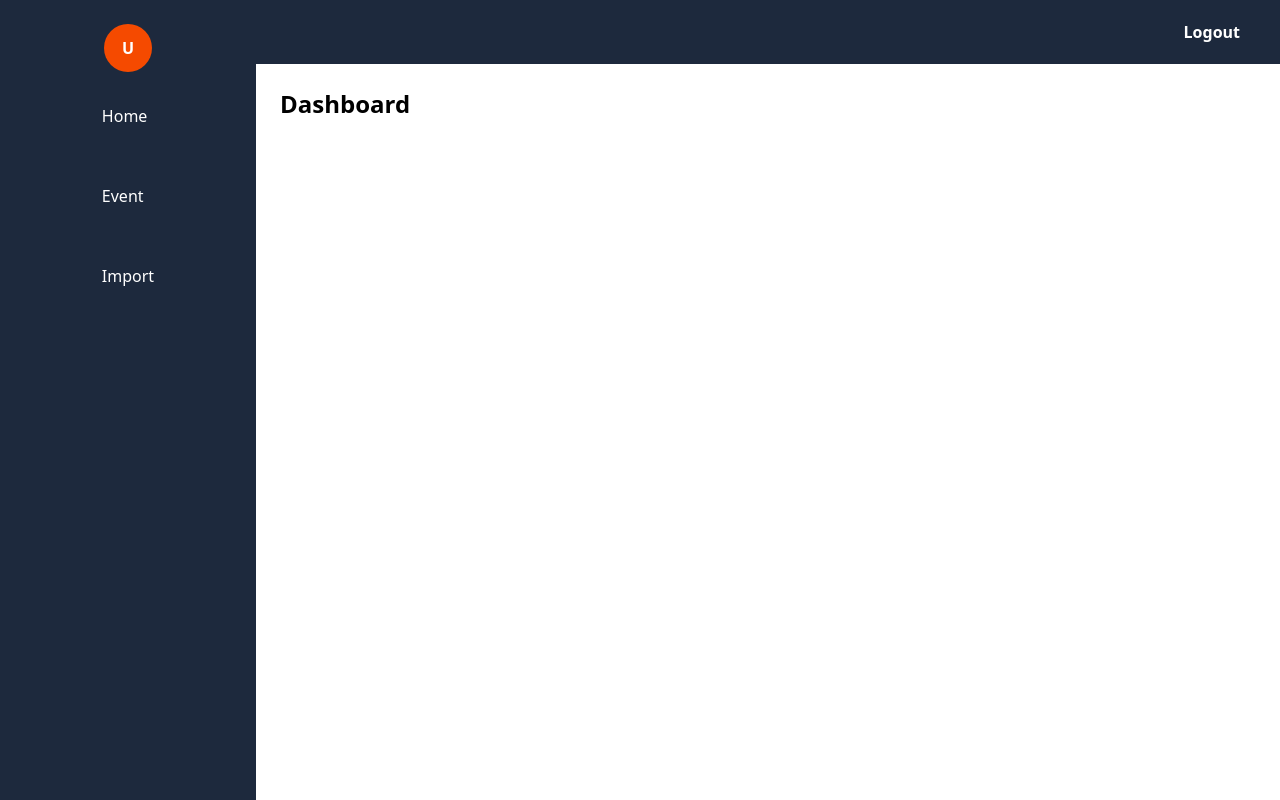
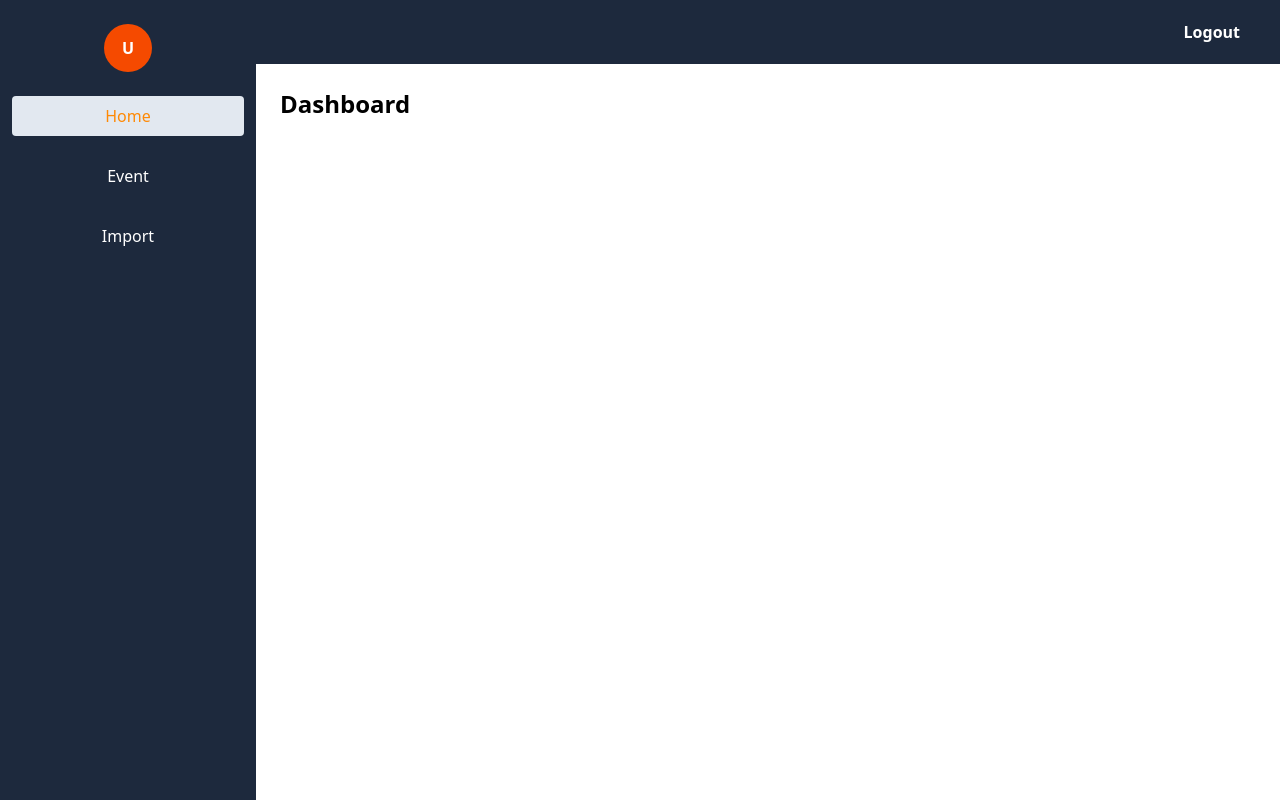
Before and after one commit to koiraladarwin/ecmsadminpage, a React (Vite) app: page / in a window 1280 px wide. Built offline with nearby package versions, Linux system fonts and the light colour scheme.

Commit message:
refactor: remake the taskbar links css

```diff
--- a/src/features/events/dashboard/components/TaskBar.jsx
+++ b/src/features/events/dashboard/components/TaskBar.jsx
@@ -9,10 +9,10 @@ const TaskBar = () => {
           <h1 className="text-white font-bold">U</h1>
         </div>
 
-        <div className='flex flex-col space-y-10'>
-          <div><Link className='block w-full px-4 py-2 rounded text-white  hover:bg-slate-200 hover:text-orange-400'>Home</Link></div>
-          <div><Link className='block w-full px-4 py-2 rounded text-white hover:bg-slate-200 hover:text-orange-400'>Event</Link></div>
-          <div><Link className='block w-full px-4 py-2 rounded text-white hover:bg-slate-200 hover:text-orange-400'>Import</Link></div>
+        <div className='flex flex-col space-y-5 px-3 w-full text-white'>
+          <div className='w-full text-center rounded bg-slate-200 text-orange-400 py-2'><Link>Home</Link></div>
+          <div className='w-full text-center rounded hover:bg-slate-200 hover:text-orange-400 py-2'><Link>Event</Link></div>
+          <div className='w-full text-center rounded hover:bg-slate-200 hover:text-orange-400 py-2'><Link>Import</Link></div>
         </div>
 
       </div>
```
